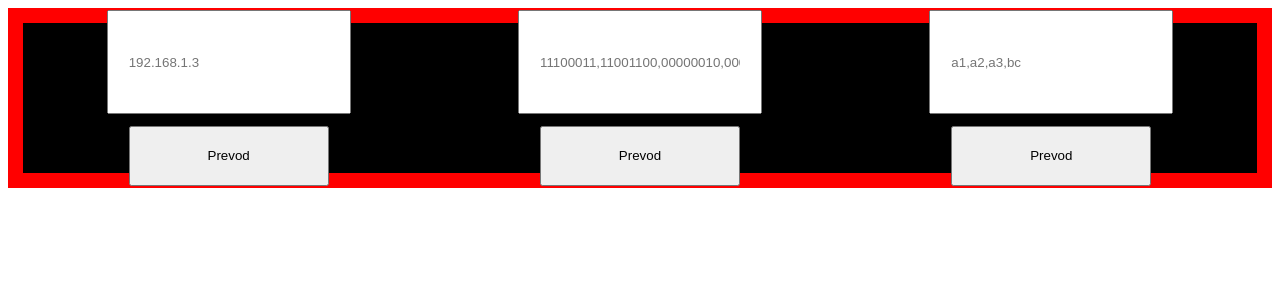
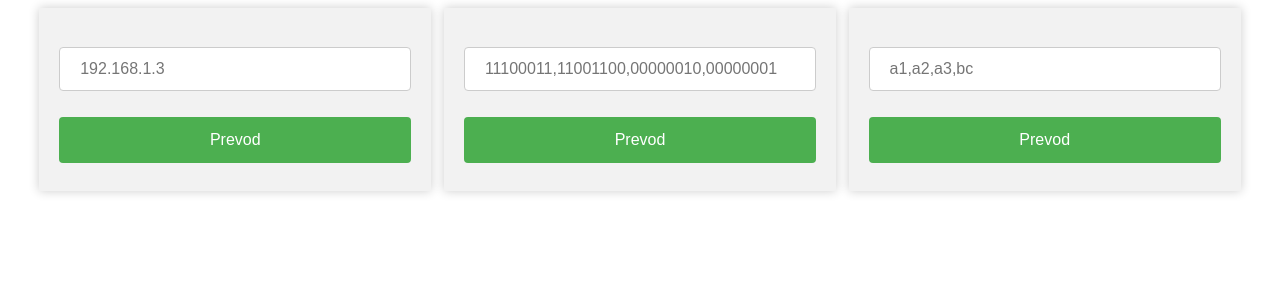
Before and after one commit to Klobaska789/php_ukol_stejskal, a PHP site: page / in a window 1280 px wide. Shown: the top 300 px of the page. Run offline with PHP 8.4, Linux system fonts and the light colour scheme.

Commit message:
Add files via upload

```diff
--- a/index.php
+++ b/index.php
@@ -7,27 +7,57 @@
     <title>Prevod</title>
 </head>
 <style>
-    form {
-        display: table;
-    }
-    body{
-        color: blue;
+form {
+    display: inline-block;
+  max-width: 600px;
+  margin: auto;
+  padding: 20px;
+  background-color: #f2f2f2;
+  box-shadow: 0 0 10px rgba(0, 0, 0, 0.2);
+}
+
+form h1 {
+  text-align: center;
+  margin-bottom: 20px;
+}
+
+form input[type="text"],
+form input[type="email"],
+form textarea {
+  width: 100%;
+  padding: 12px 20px;
+  margin: 8px 0;
+  box-sizing: border-box;
+  border: 1px solid #ccc;
+  border-radius: 4px;
+  font-size: 16px;
+  resize: vertical;
+}
+
+form input[type="submit"] {
+  width: 100%;
+  background-color: #4CAF50;
+  color: white;
+  padding: 14px 20px;
+  margin: 8px 0;
+  border: none;
+  border-radius: 4px;
+  cursor: pointer;
+  font-size: 16px;
+}
+
+
+form input[type="submit"]:hover {
+  background-color: #45a049;
+}
+body{
+color: blue;
         font-size: 50px;
         display: absolute;
-        text-align: center;
-
-    }
-    .mid{
-      border: 15px solid red; height: 150px; display: flex; justify-content: center; align-items: center; background: black;
-    }
-    input{
-        height: 60px;
-        width: 200px;
-        padding: 20px;
-    }
+        text-align: center;}
     </style>
 <body>
-    <div class="mid">
+    <div style="text-align:center">
         <form method="POST">
             <input type="text" name="text1" placeholder="192.168.1.3">
             <input type="submit" name="prvni" value="Prevod">
```
